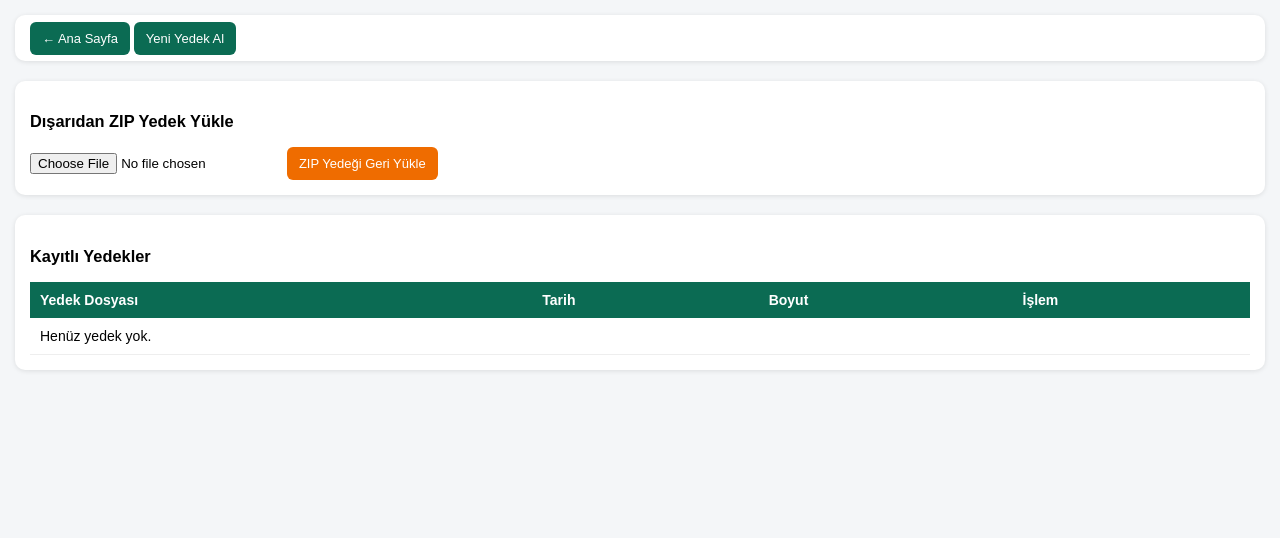
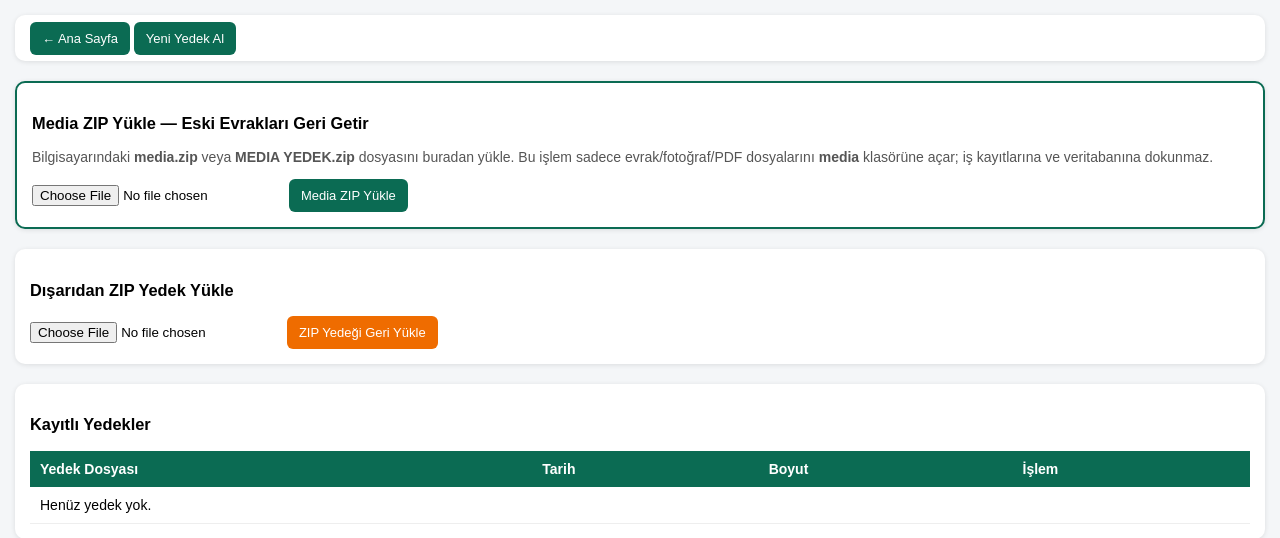
Before and after one commit to ozgurgenc122/fms-site, a Django app: page /yedekler/ in a window 1280 px wide. Shown: the part 100-638 px from the top of the page. Run offline with Django 5.2, Linux system fonts and the light colour scheme; a user stored in the database is signed in.

Commit message:
media zip yukleme eklendi

```diff
--- a/takip/templates/takip/yedek_listesi.html
+++ b/takip/templates/takip/yedek_listesi.html
@@ -35,6 +35,19 @@ td{padding:10px;border-bottom:1px solid #eee;}
 {% endfor %}
 </div>
 {% endif %}
+
+
+<div class="box" style="border:2px solid #0b6b53;">
+<h3>Media ZIP Yükle — Eski Evrakları Geri Getir</h3>
+<p style="margin-top:0; color:#555;">
+Bilgisayarındaki <b>media.zip</b> veya <b>MEDIA YEDEK.zip</b> dosyasını buradan yükle. Bu işlem sadece evrak/fotoğraf/PDF dosyalarını <b>media</b> klasörüne açar; iş kayıtlarına ve veritabanına dokunmaz.
+</p>
+<form method="POST" enctype="multipart/form-data" action="{% url 'media_zip_yukle' %}" onsubmit="return confirm('Media ZIP dosyası sunucuya açılacak. Mevcut aynı adlı dosyaların üzerine yazılabilir. Devam edilsin mi?')">
+{% csrf_token %}
+<input type="file" name="media_zip" accept=".zip" required>
+<button type="submit">Media ZIP Yükle</button>
+</form>
+</div>
 
 <div class="box">
 <h3>Dışarıdan ZIP Yedek Yükle</h3>
--- a/takip/urls.py
+++ b/takip/urls.py
@@ -10,6 +10,7 @@ urlpatterns = [
     path("yedek-sil/<str:dosya_adi>/", views.yedek_sil, name="yedek_sil"),
     path("yedek-geri-yukle/", views.yedek_geri_yukle, name="yedek_geri_yukle_yukle"),
     path("yedek-geri-yukle/<str:dosya_adi>/", views.yedek_geri_yukle, name="yedek_geri_yukle"),
+    path("media-zip-yukle/", views.media_zip_yukle, name="media_zip_yukle"),
     path("duzenle/<int:id>/", views.is_duzenle, name="is_duzenle"),
     path("goster/<int:id>/", views.is_goster, name="is_goster"),
     path("sil/<int:id>/", views.is_sil, name="is_sil"),
--- a/takip/views.py
+++ b/takip/views.py
@@ -806,6 +806,90 @@ def yedek_geri_yukle(request, dosya_adi=None):
 
 
 @login_required(login_url="login")
+def media_zip_yukle(request):
+    """Bilgisayardan yüklenen media.zip dosyasını canlı MEDIA_ROOT içine güvenli şekilde açar.
+    ZIP içinde ister media/evraklar/... olsun, ister direkt evraklar/... olsun çalışır.
+    Mevcut dosyaların üzerine aynı isimle yazabilir; veritabanına dokunmaz.
+    """
+    if request.method != "POST":
+        return redirect("yedek_listesi")
+
+    yuklenen = request.FILES.get("media_zip")
+    if not yuklenen:
+        messages.error(request, "Media ZIP dosyası seçilmedi.")
+        return redirect("yedek_listesi")
+
+    if not yuklenen.name.lower().endswith(".zip"):
+        messages.error(request, "Lütfen sadece .zip dosyası yükleyin.")
+        return redirect("yedek_listesi")
+
+    # İşlemden önce mevcut durumu korumak için küçük güvenlik yedeği alır.
+    try:
+        yedek_dosyasi_olustur(on_ek="media_yukleme_oncesi")
+    except Exception as e:
+        messages.warning(request, f"Media yükleme öncesi güvenlik yedeği alınamadı: {e}")
+
+    media_root = os.path.abspath(str(settings.MEDIA_ROOT))
+    os.makedirs(media_root, exist_ok=True)
+
+    gecici_zip = None
+    yuklenen_dosya_sayisi = 0
+    yuklenen_boyut = 0
+
+    try:
+        with tempfile.NamedTemporaryFile(suffix=".zip", delete=False) as tmp_file:
+            gecici_zip = tmp_file.name
+            for parca in yuklenen.chunks():
+                tmp_file.write(parca)
+
+        with zipfile.ZipFile(gecici_zip, "r") as zip_file:
+            for bilgi in zip_file.infolist():
+                if bilgi.is_dir():
+                    continue
+
+                zip_adi = bilgi.filename.replace("\\", "/")
+                parcalar = [p for p in zip_adi.split("/") if p not in ["", "."]]
+                if not parcalar:
+                    continue
+
+                # ZIP içinde media/ klasörü varsa onu kırpıyoruz.
+                # Örn: media/evraklar/bosaltma/a.pdf -> evraklar/bosaltma/a.pdf
+                if parcalar[0].lower() == "media":
+                    parcalar = parcalar[1:]
+
+                if not parcalar or any(p == ".." for p in parcalar):
+                    continue
+
+                hedef_yol = os.path.abspath(os.path.join(media_root, *parcalar))
+                if not hedef_yol.startswith(media_root + os.sep):
+                    continue
+
+                os.makedirs(os.path.dirname(hedef_yol), exist_ok=True)
+
+                with zip_file.open(bilgi, "r") as kaynak, open(hedef_yol, "wb") as hedef:
+                    shutil.copyfileobj(kaynak, hedef)
+
+                yuklenen_dosya_sayisi += 1
+                yuklenen_boyut += bilgi.file_size
+
+        messages.success(
+            request,
+            f"Media dosyaları başarıyla yüklendi. {yuklenen_dosya_sayisi} dosya aktarıldı. "
+            f"Toplam: {round(yuklenen_boyut / (1024 * 1024), 2)} MB"
+        )
+
+    except zipfile.BadZipFile:
+        messages.error(request, "Yüklenen dosya geçerli bir ZIP değil.")
+    except Exception as e:
+        messages.error(request, f"Media ZIP yüklenirken hata oluştu: {e}")
+    finally:
+        if gecici_zip and os.path.exists(gecici_zip):
+            os.remove(gecici_zip)
+
+    return redirect("yedek_listesi")
+
+
+@login_required(login_url="login")
 def eksik_bilgiler(request):
     tum_isler = Is.objects.exclude(durum__in=["Tamamlandı", "İptal"]).order_by("sira_no", "id")
     isler = []
```
